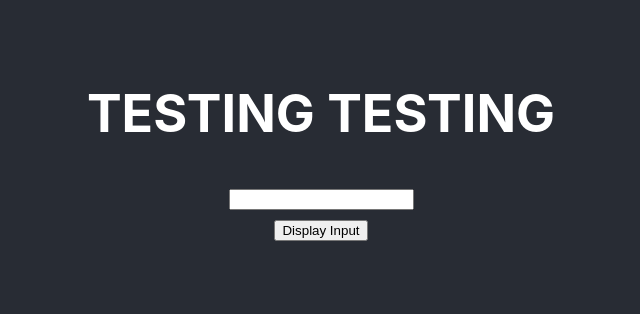
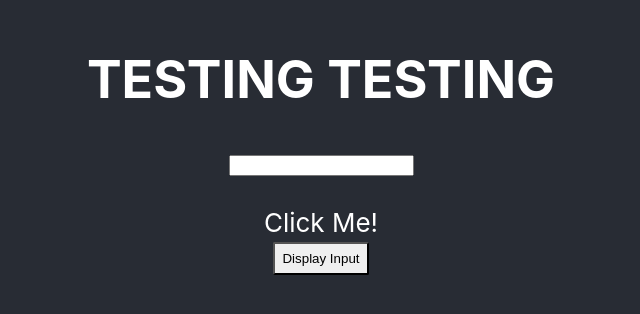
Before and after one commit to hyx131/ghtest-client, a React (Create React App) app: page / in a window 1280 px wide. Shown: the part 256-570 px from the top of the page, without its empty margins (319-959 px from the left). Built offline with nearby package versions, Linux system fonts and the light colour scheme.

Commit message:
added second prop

```diff
--- a/src/App.js
+++ b/src/App.js
@@ -3,7 +3,10 @@ import "./App.css";
 import Input from "./Input";
 
 const App = () => {
+  const [display, setDisplay] = useState("TESTING TESTING");
   const [text, setText] = useState("");
+  /******* PROP TEST ******/
+  const [click, setClick] = useState("Click Me!");
 
   const handleChange = e => {
     setText(e.target.value);
@@ -11,16 +14,27 @@ const App = () => {
 
   const handleClick = e => {
     e.preventDefault();
-    console.log(text);
+    setDisplay(text);
     setText("");
+    setClick("Ouch, got clicked!");
+  };
+
+  const inputClick = () => {
+    setClick("Click Me!");
   };
 
   return (
     <>
       <div className="App">
         <header className="App-header">
-          <h1>TESTING TESTING</h1>
-          <Input value={text} handleChange={handleChange} handleClick={handleClick} />
+          <h1>{display}</h1>
+          <Input
+            value={text}
+            click={click}
+            setClick={inputClick}
+            handleChange={handleChange}
+            handleClick={handleClick}
+          />
         </header>
       </div>
     </>
--- a/src/Input.js
+++ b/src/Input.js
@@ -3,9 +3,12 @@ import React from "react";
 const Input = props => {
   return (
     <form>
-      <input type="text" value={props.value} onChange={props.handleChange} />
+      <input type="text" value={props.value} onChange={props.handleChange} onClick={props.setClick} />
       <br />
-      <button type="submit" onClick={props.handleClick}>
+      <br />
+      <label>{props.click}</label>
+      <br />
+      <button style={{ padding: "7px", borderRadius: "2px" }} type="submit" onClick={props.handleClick}>
         Display Input
       </button>
     </form>
```
Also changed, not shown: 2 other files (tests, documents, lock files or other folders).
